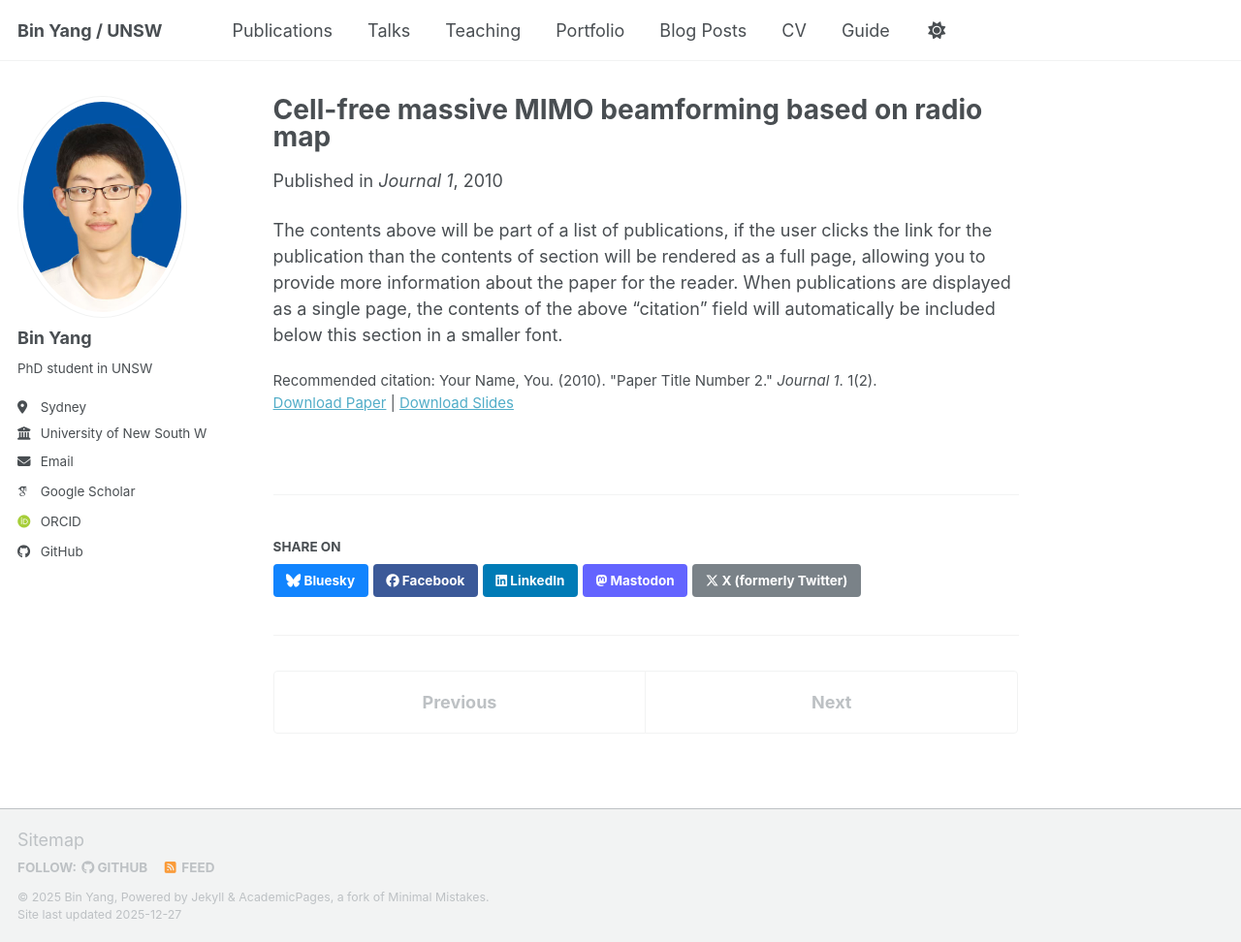
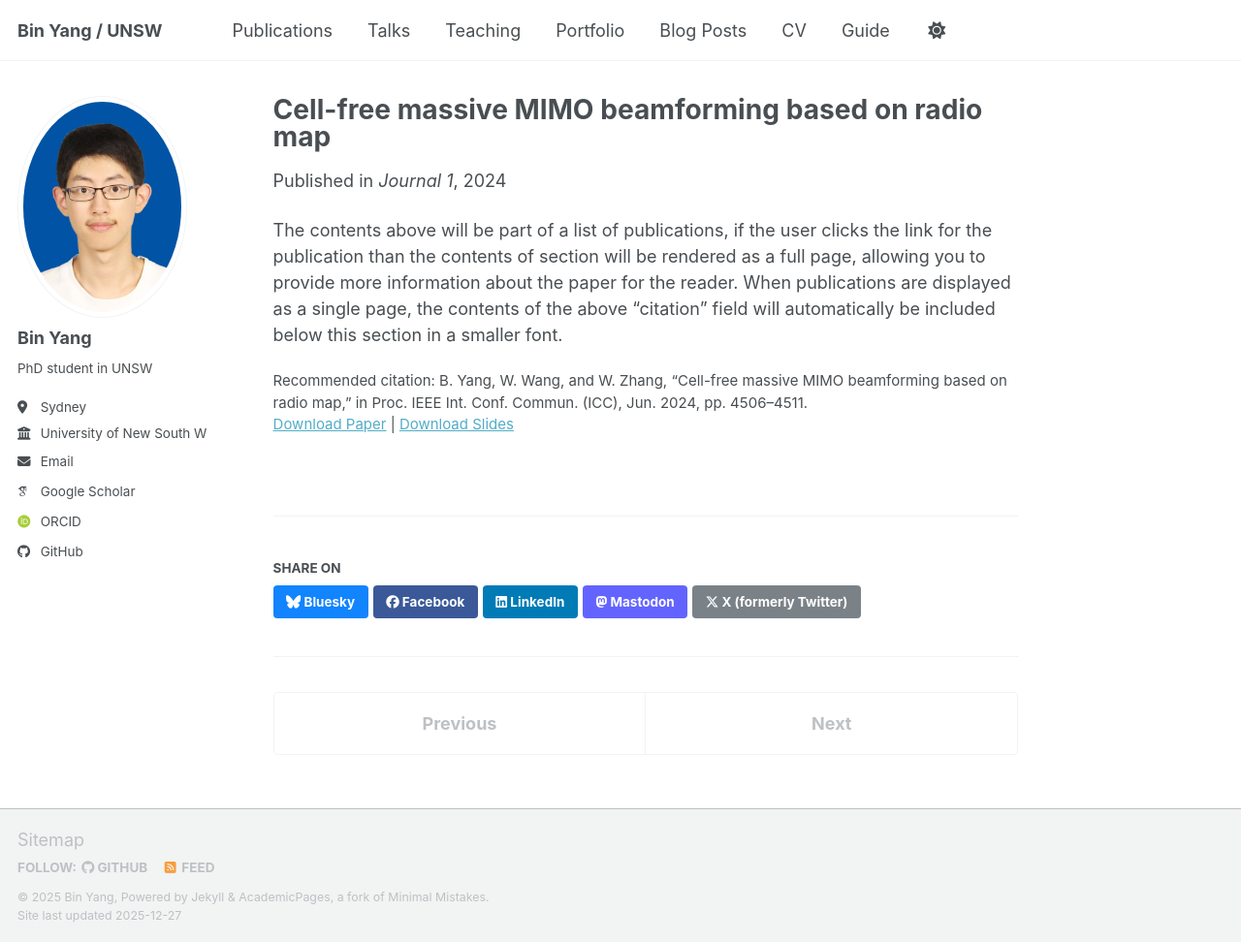
Before and after one commit to yangbin-xd/yangbin-xd.github.io, a Jekyll site: the page built from _publications/2010-10-01-paper-title-number-2.md, in a window 1280 px wide and 972 px high. Shown: the whole window at 97% size. Built offline with Jekyll 4.4.1, drawn with Linux system fonts in a browser that asks for light colours; some web fonts are replaced; a script bundle is joined from its source files by our own code; library files that are not in the unit come from our copies.

Commit message:
Update 2010-10-01-paper-title-number-2.md

```diff
--- a/_publications/2010-10-01-paper-title-number-2.md
+++ b/_publications/2010-10-01-paper-title-number-2.md
@@ -2,13 +2,13 @@
 title: "Cell-free massive MIMO beamforming based on radio map"
 collection: publications
 category: manuscripts
-permalink: /publication/2010-10-01-paper-title-number-2
-excerpt: 'This paper is about the number 2. The number 3 is left for future work.'
-date: 2010-10-01
+permalink: https://ieeexplore.ieee.org/abstract/document/10622568/
+excerpt: 'This paper considers beamforming for cell-free massive MIMO based on radio map.'
+date: 2024-06-12
 venue: 'Journal 1'
 slidesurl: 'https://academicpages.github.io/files/slides2.pdf'
 paperurl: 'https://academicpages.github.io/files/paper2.pdf'
-citation: 'Your Name, You. (2010). &quot;Paper Title Number 2.&quot; <i>Journal 1</i>. 1(2).'
+citation: 'B. Yang, W. Wang, and W. Zhang, “Cell-free massive MIMO beamforming based on radio map,” in Proc. IEEE Int. Conf. Commun. (ICC), Jun. 2024, pp. 4506–4511.'
 ---
 
 The contents above will be part of a list of publications, if the user clicks the link for the publication than the contents of section will be rendered as a full page, allowing you to provide more information about the paper for the reader. When publications are displayed as a single page, the contents of the above "citation" field will automatically be included below this section in a smaller font.
```
